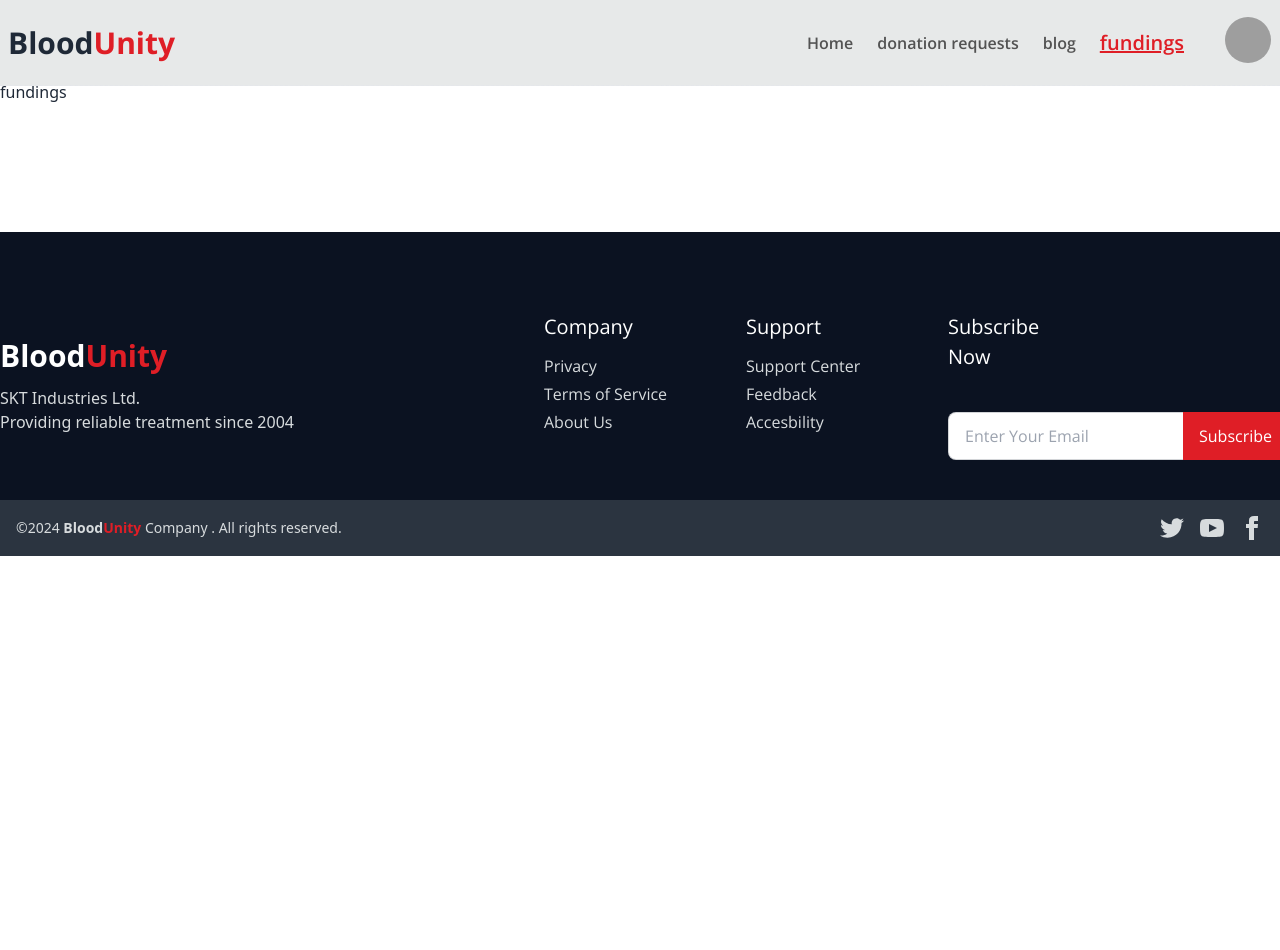
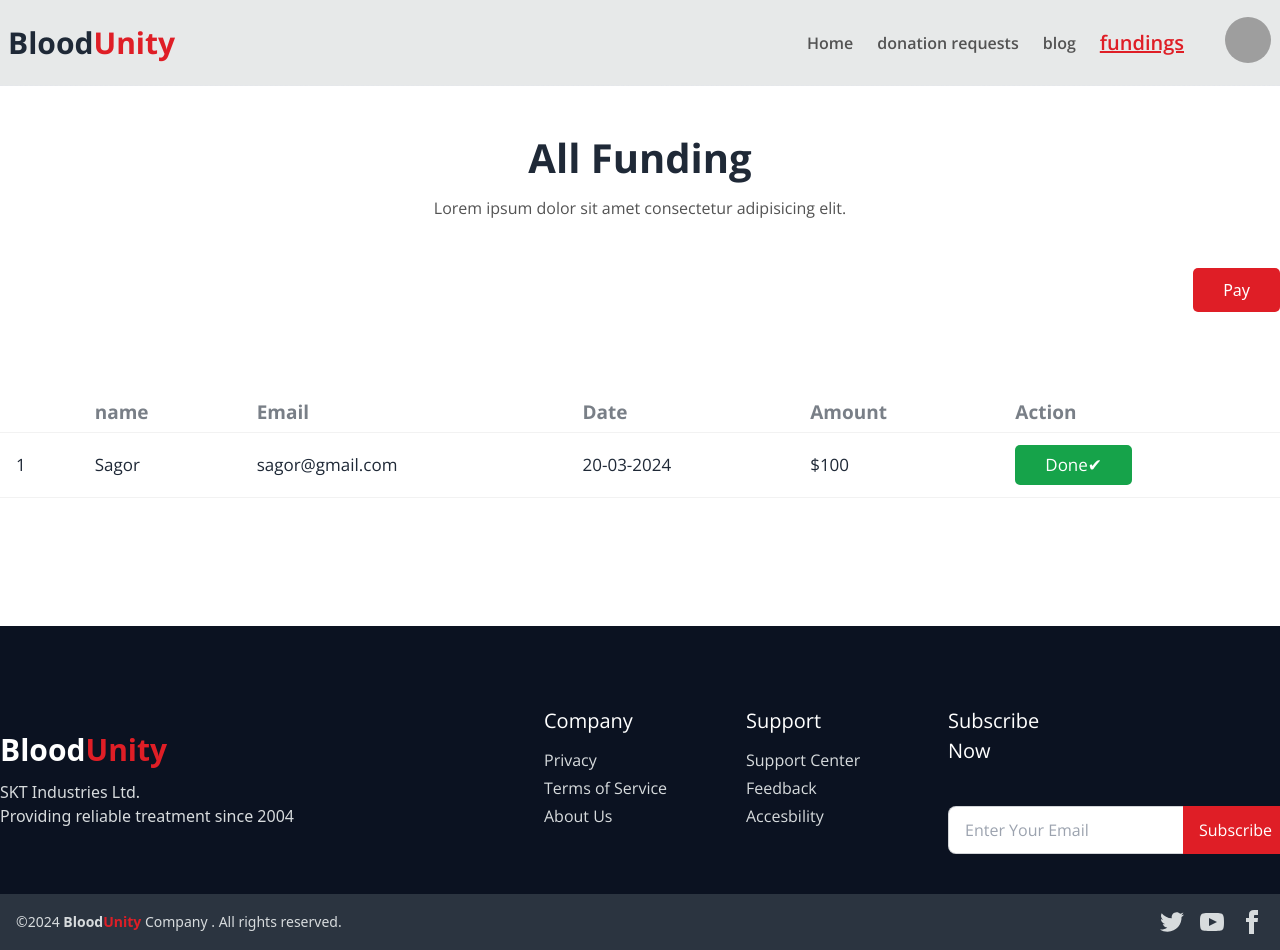
Before and after one commit to sagorcnits/blood-unity, a React (Vite) app: page /fundings in a window 1280 px wide. Before the commit the page ends 800 px from the top, so only its background shows below. Built offline with nearby package versions, Linux system fonts and the light colour scheme; grey boxes are pictures that could not be loaded.

Commit message:
funding page added

```diff
--- a/_work_step.js
+++ b/_work_step.js
@@ -2,5 +2,6 @@
  * hover effect - pending contact page
  * all section header - pending
  * all banner image change - pending
+ * Blog Page card effect
 
 */
--- /dev/null
+++ b/src/pages/details/Details.jsx
@@ -0,0 +1,9 @@
+const Details = () => {
+  return (
+    <div>
+      <h1>Details page</h1>
+    </div>
+  );
+};
+
+export default Details;
--- a/src/pages/donation-requests/DonationRequest.jsx
+++ b/src/pages/donation-requests/DonationRequest.jsx
@@ -1,3 +1,4 @@
+import { Link } from "react-router-dom";
 import SectionHeader from "../../components/SectionHeader";
 
 const DonationRequest = () => {
@@ -32,7 +33,7 @@ const DonationRequest = () => {
               <td>20-03-2024</td>
               <td>10am</td>
               <td>
-                <button className="button">View Details</button>
+              <Link to="/details"><button className="button">View Details</button></Link>
               </td>
             </tr>
           </tbody>
--- a/src/pages/funding/Funding.jsx
+++ b/src/pages/funding/Funding.jsx
@@ -1,8 +1,50 @@
+import { Link } from "react-router-dom";
+import SectionHeader from "../../components/SectionHeader";
+
 const Funding = () => {
   return (
-    <div>
-      <h1>fundings</h1>
-    </div>
+    <section className="mt-32">
+      <div>
+        <SectionHeader
+          info={{
+            heading: "All Funding",
+            descrip:
+              " Lorem ipsum dolor sit amet consectetur adipisicing elit.",
+          }}
+        ></SectionHeader>
+      </div>
+      <div className="mt-10 text-center md:text-end">
+        <button className="button">Pay</button>
+      </div>
+      <div className="overflow-auto mt-20 font-open-sans">
+        <table className="table w-[800px] md:w-full">
+          <thead>
+            <tr className=" *:text-[19px] font-Inter">
+              <th></th>
+              <th>name</th>
+              <th>Email</th>
+              <th>Date</th>
+              <th>Amount</th>
+              <th>Action</th>
+            </tr>
+          </thead>
+          <tbody>
+            <tr className="*:text-[17px] font-Inter ">
+              <td>1</td>
+              <td>Sagor</td>
+              <td>sagor@gmail.com</td>
+              <td>20-03-2024</td>
+              <td>$100</td>
+              <td>
+                <Link to="/details">
+                  <button className="button bg-green-600">Done✔</button>
+                </Link>
+              </td>
+            </tr>
+          </tbody>
+        </table>
+      </div>
+    </section>
   );
 };
 
--- a/src/routes/Routes.jsx
+++ b/src/routes/Routes.jsx
@@ -1,6 +1,7 @@
 import { createBrowserRouter } from "react-router-dom";
 import Root from "../layout/Root";
 import Blog from "../pages/blog/Blog";
+import Details from "../pages/details/Details";
 import DonationRequest from "../pages/donation-requests/DonationRequest";
 import Funding from "../pages/funding/Funding";
 import Home from "../pages/home/Home";
@@ -27,6 +28,11 @@ const router = createBrowserRouter([
         },
 
         {
+            path:"/details",
+            element:<Details></Details>
+        },
+
+        {
             path:"/blog",
             element:<Blog></Blog>
         },
```
